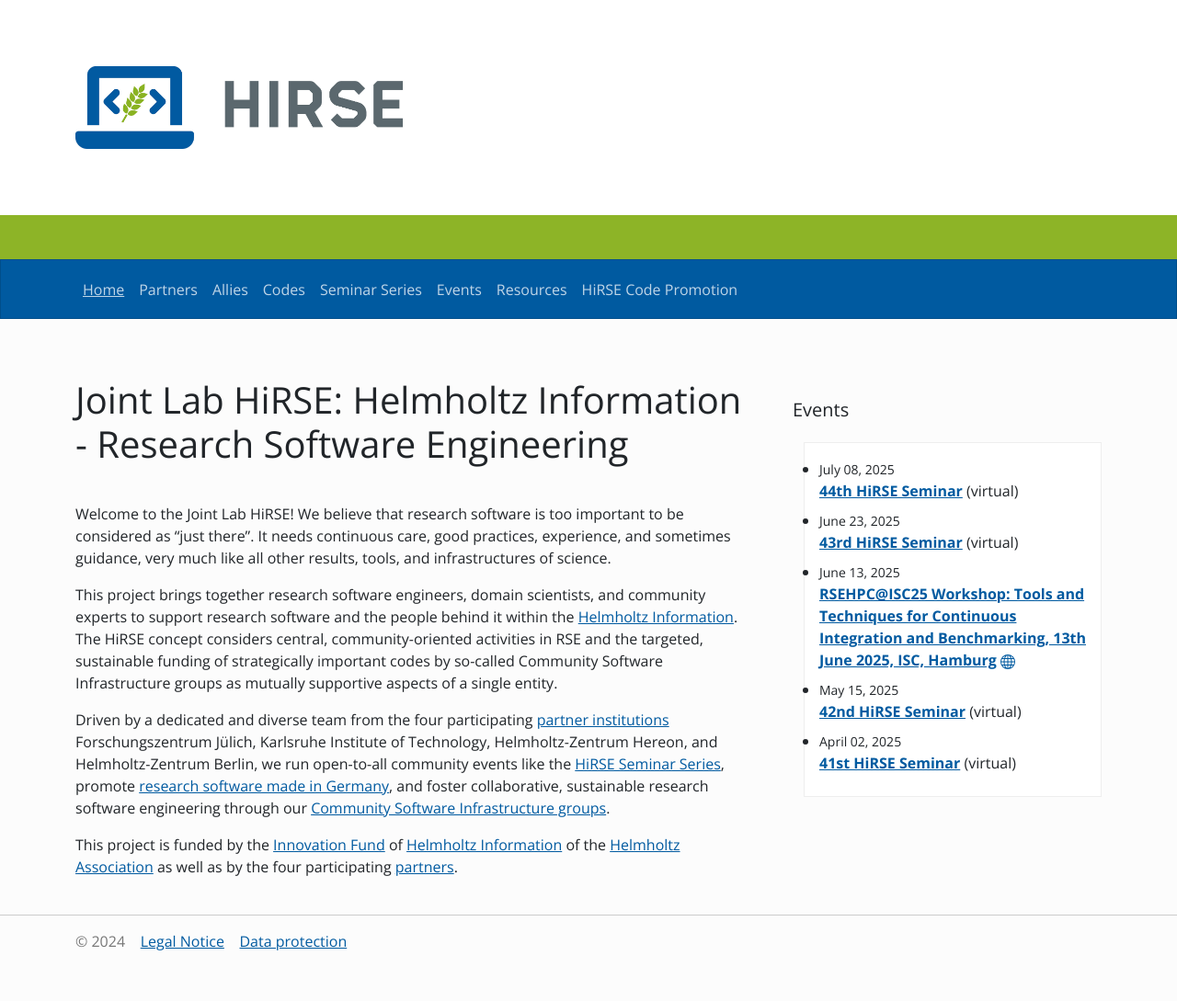
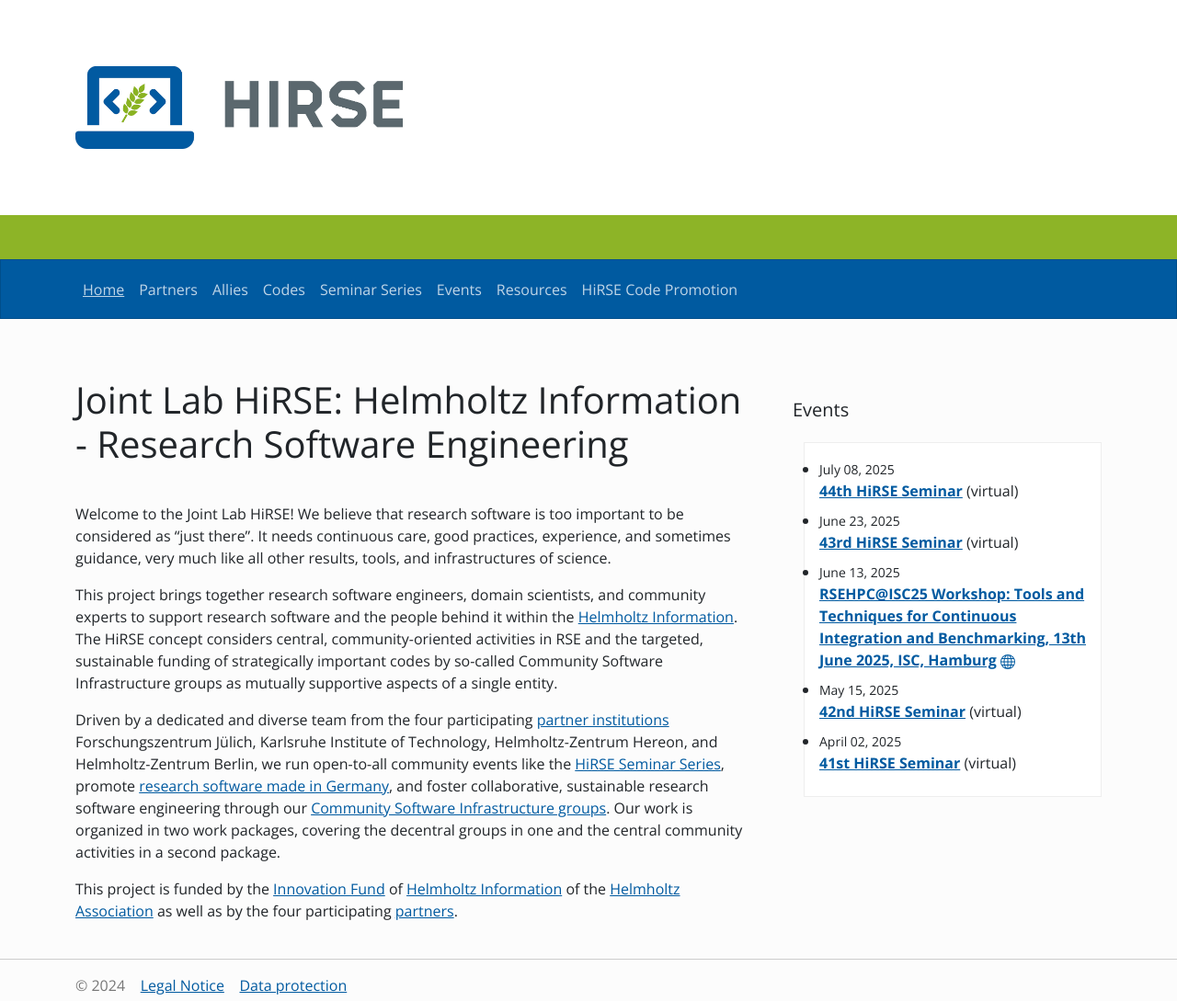
Before and after one commit to Helmholtz-HiRSE/helmholtz-hirse.github.io, a Jekyll site: the page built from index.md, in a window 1280 px wide. Shown: the whole page at 92% size. Built offline with Jekyll 4.4.1, drawn with Linux system fonts in a browser that asks for light colours; nearby versions of some CDN libraries; before the commit the page ends 1041 px from its top, so only the background shows below that.

Commit message:
Update index.md

```diff
--- a/index.md
+++ b/index.md
@@ -8,6 +8,6 @@
 
 This project brings together research software engineers, domain scientists, and community experts to support research software and the people behind it within the [Helmholtz Information](https://www.helmholtz.de/en/research/research-fields/information/). The HiRSE concept considers central, community-oriented activities in RSE and the targeted, sustainable funding of strategically important codes by so-called Community Software Infrastructure groups as mutually supportive aspects of a single entity.
 
-Driven by a dedicated and diverse team from the four participating [partner institutions](partners.html#hirse-partners) Forschungszentrum Jülich, Karlsruhe Institute of Technology, Helmholtz-Zentrum Hereon, and Helmholtz-Zentrum Berlin, we run open-to-all community events like the [HiRSE Seminar Series](series.html), promote [research software made in Germany](promo.html), and foster collaborative, sustainable research software engineering through our [Community Software Infrastructure groups](codes.html).
+Driven by a dedicated and diverse team from the four participating [partner institutions](partners.html#hirse-partners) Forschungszentrum Jülich, Karlsruhe Institute of Technology, Helmholtz-Zentrum Hereon, and Helmholtz-Zentrum Berlin, we run open-to-all community events like the [HiRSE Seminar Series](series.html), promote [research software made in Germany](promo.html), and foster collaborative, sustainable research software engineering through our [Community Software Infrastructure groups](codes.html). Our work is organized in two work packages, covering the decentral groups in one and the central community activities in a second package.
 
 This project is funded by the [Innovation Fund](https://www.helmholtz.de/en/transfer/helmholtz-association-transfer-instruments/innovation-fund-of-the-helmholtz-centers/) of [Helmholtz Information](https://www.helmholtz.de/en/research/research-fields/information/) of the [Helmholtz Association](https://www.helmholtz.de/en/) as well as by the four participating [partners](partners.html#hirse-partners).
```
